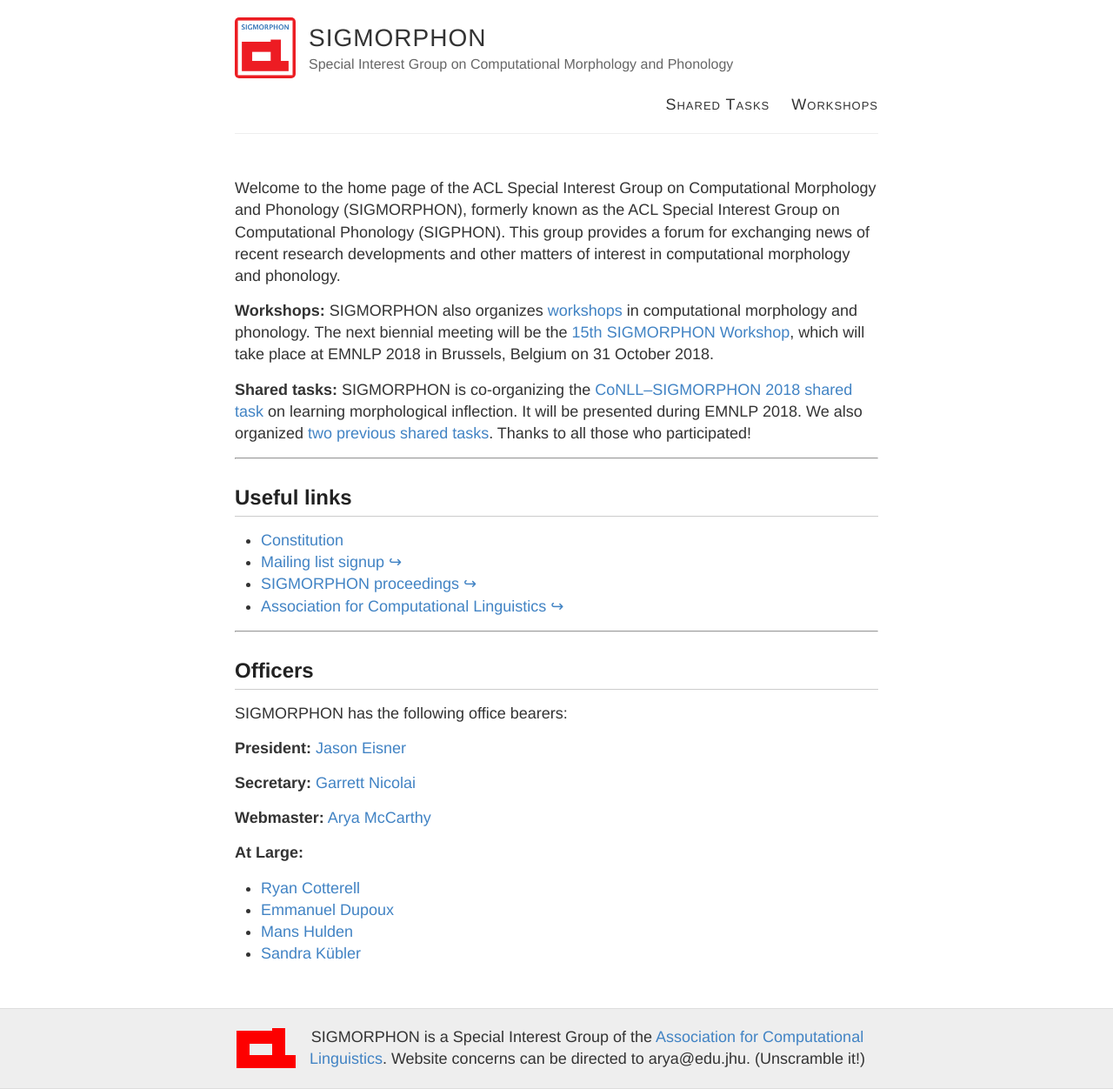
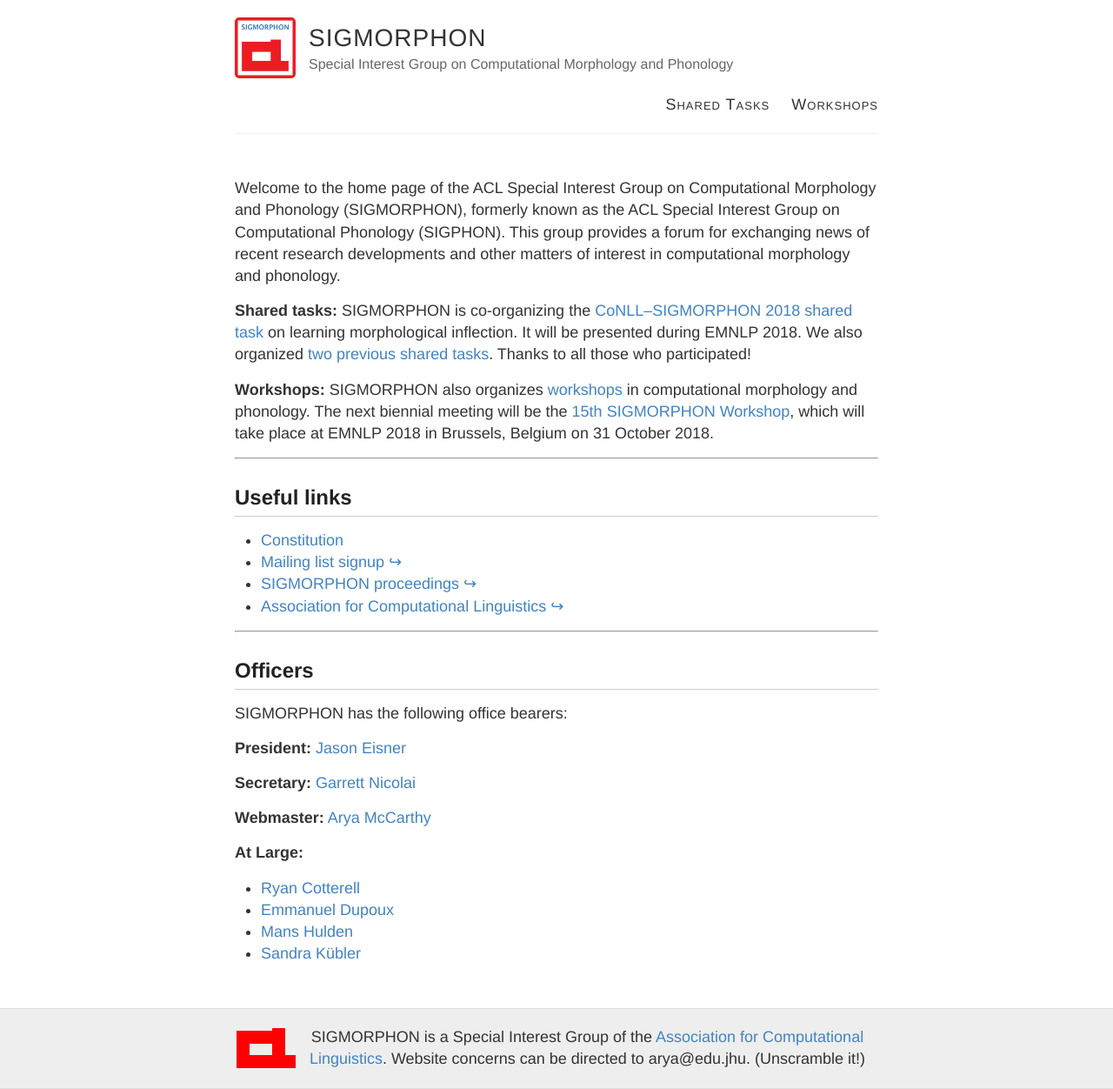
Before and after one commit to sigmorphon/sigmorphon.github.io, a Jekyll site: the page built from index.md, in a window 1280 px wide. Shown: the whole page at 87% size. Built offline with Jekyll 4.4.1, drawn with Linux system fonts in a browser that asks for light colours.

Commit message:
Reorder homepage sections

```diff
--- a/index.md
+++ b/index.md
@@ -4,9 +4,9 @@
 
 Welcome to the home page of the ACL Special Interest Group on Computational Morphology and Phonology (SIGMORPHON), formerly known as the ACL Special Interest Group on Computational Phonology (SIGPHON). This group provides a forum for exchanging news of recent research developments and other matters of interest in computational morphology and phonology.
 
+**Shared tasks:** SIGMORPHON is co-organizing the [CoNLL–SIGMORPHON 2018 shared task](sharedtasks/2018) on learning morphological inflection. It will be presented during EMNLP 2018. We also organized [two previous shared tasks]({{ "/sharedtasks" | absolute_url }}). Thanks to all those who participated!
+
 **Workshops:** SIGMORPHON also organizes [workshops]({{ "/workshops" | absolute_url }}) in computational morphology and phonology. The next biennial meeting will be the [15th SIGMORPHON Workshop]({{ "/workshops/2018" | absolute_url }}), which will take place at EMNLP 2018 in Brussels, Belgium on 31 October 2018.
-
-**Shared tasks:** SIGMORPHON is co-organizing the [CoNLL–SIGMORPHON 2018 shared task](sharedtasks/2018) on learning morphological inflection. It will be presented during EMNLP 2018. We also organized [two previous shared tasks]({{ "/sharedtasks" | absolute_url }}). Thanks to all those who participated!
 
 ---
 
```
